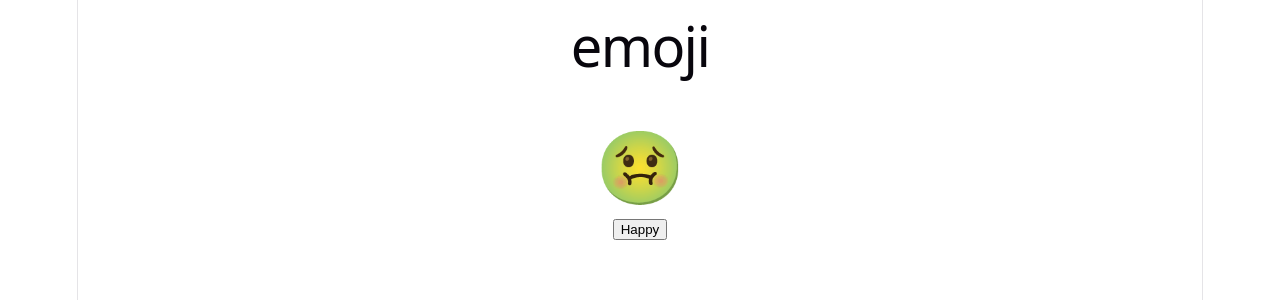
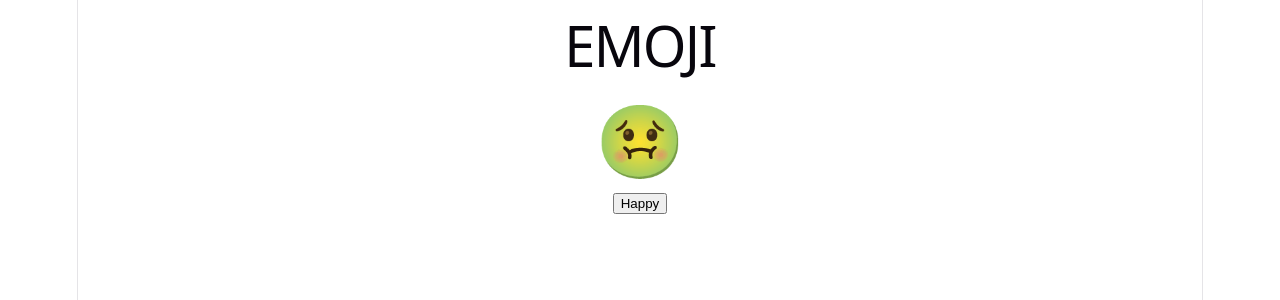
Before and after one commit to ufjf-dcc207/ufjf-dcc207-2026-3-a-atv06-felipe-v-tostes, a React (Vite) app: page / in a window 1280 px wide. Shown: the top 300 px of the page. Built offline with nearby package versions, Linux system fonts and the light colour scheme.

Commit message:
Concerta App

```diff
--- a/src/App.tsx
+++ b/src/App.tsx
@@ -1,13 +1,15 @@
 import Emoji from "./Emoji"
+
 
 function App() {
 
+
   return (
     <>
-    <h1>emoji</h1>
-    <br />
-    <Emoji />
+  <h1> EMOJI</h1>
+  <Emoji />
     </>
   )
-  }
+}
+
 export default App
```
